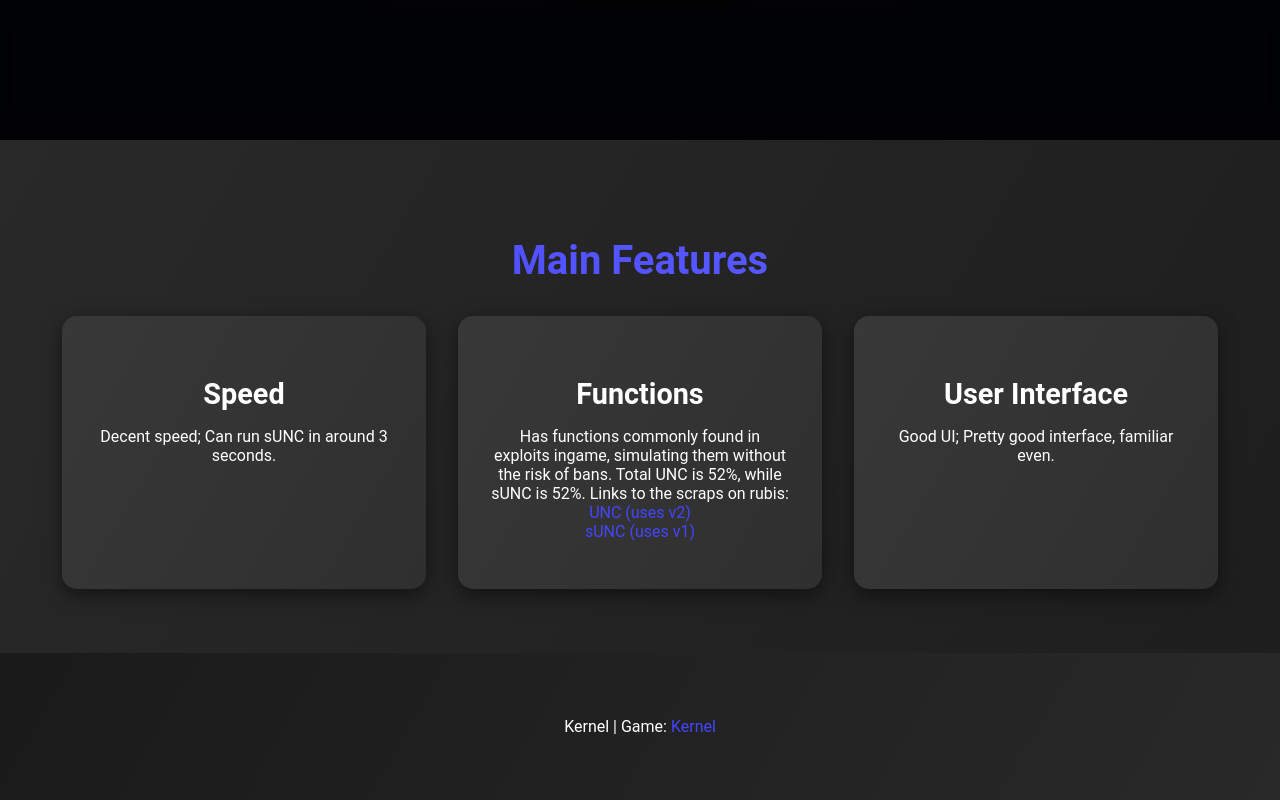
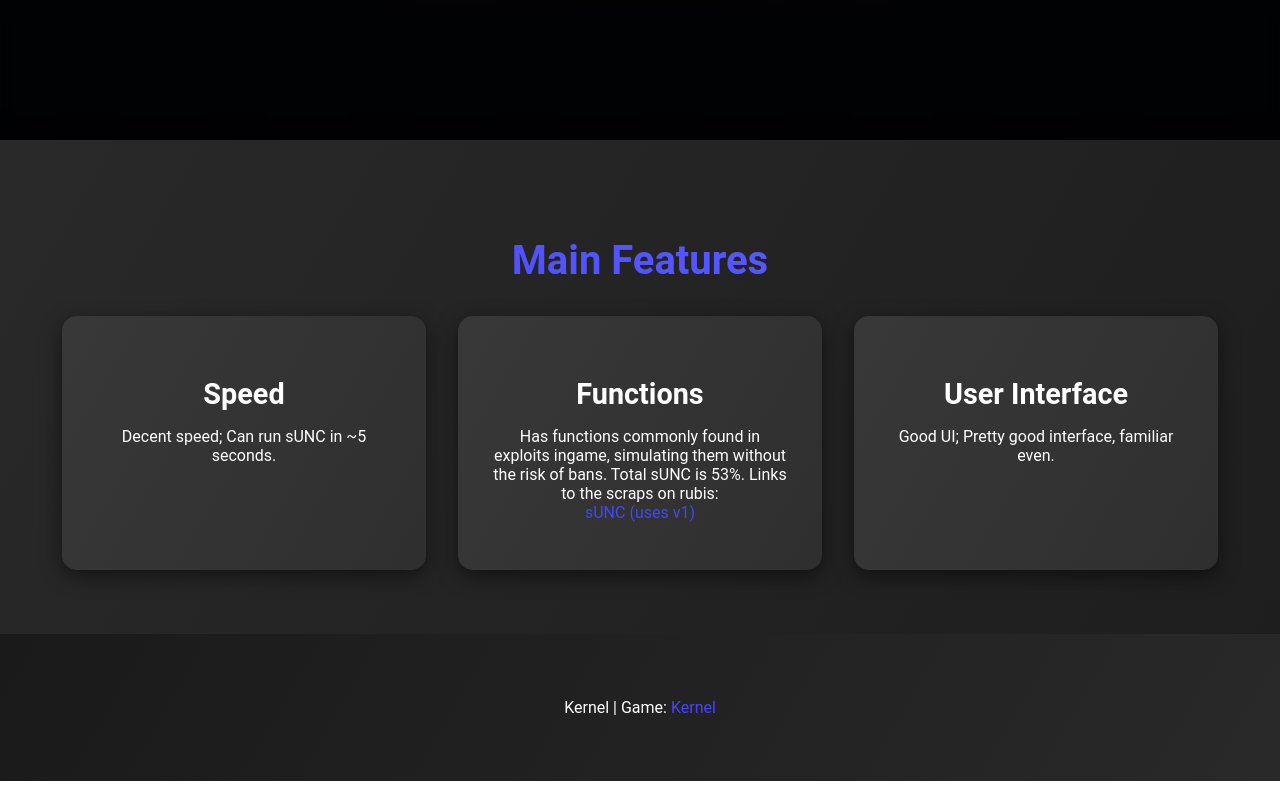
Before and after one commit to realirist/Kernel, a plain HTML site: page index.html in a window 1280 px wide. Shown: the part 660-1460 px from the top of the page. Drawn offline with Linux system fonts and the light colour scheme.

Commit message:
Update index.html

```diff
--- a/index.html
+++ b/index.html
@@ -154,13 +154,12 @@
         <div class="cards">
             <div class="card">
                 <h3>Speed</h3>
-                <p>Decent speed; Can run sUNC in around 3 seconds.</p>
+                <p>Decent speed; Can run sUNC in ~5 seconds.</p>
             </div>
             <div class="card">
                 <h3>Functions</h3>
-                <p>Has functions commonly found in exploits ingame, simulating them without the risk of bans. Total UNC is 52%, while sUNC is 52%. Links to the scraps on rubis:
-<br><a href="https://rubis.app/view/?scrap=F6ISOz9r9FjWtuUT">UNC (uses v2)</a><br>
-<a href="https://rubis.app/view/?scrap=AdbtZX2pP9CxpyTD">sUNC (uses v1)</a>
+                <p>Has functions commonly found in exploits ingame, simulating them without the risk of bans. Total sUNC is 53%. Links to the scraps on rubis:
+<br><a href="https://rubis.app/view/?scrap=AdbtZX2pP9CxpyTD">sUNC (uses v1)</a>
 </p>
             </div>
             <div class="card">
```
